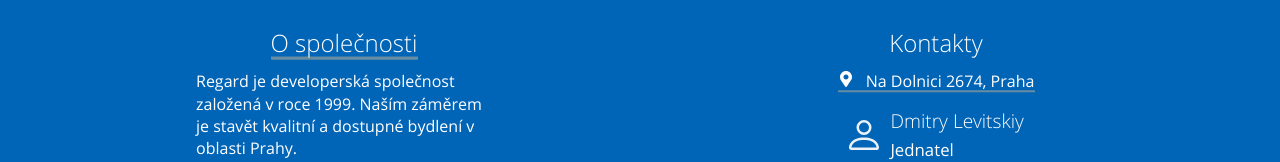
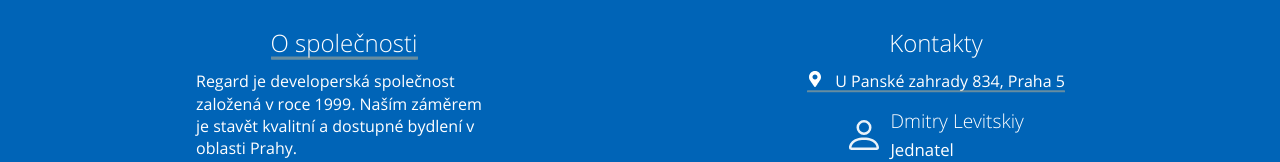
Before and after one commit to vladimirmak02/regardwebsite, a Gatsby site: page /cz in a window 1280 px wide. Shown: the part 679-841 px from the top of the page. Built offline with nearby package versions, Linux system fonts and the light colour scheme; Gatsby itself is replaced by a stand-in of ours.

Commit message:
Update Components “contact”

```diff
--- a/src/components/contact.md
+++ b/src/components/contact.md
@@ -13,5 +13,5 @@ role:
   cz: Jednatel
 phone: +420 774 800 000
 email: dl@regard.cz
-address: Na Dolnici 2674, Praha
+address: U Panské zahrady 834, Praha 5
 ---
```
